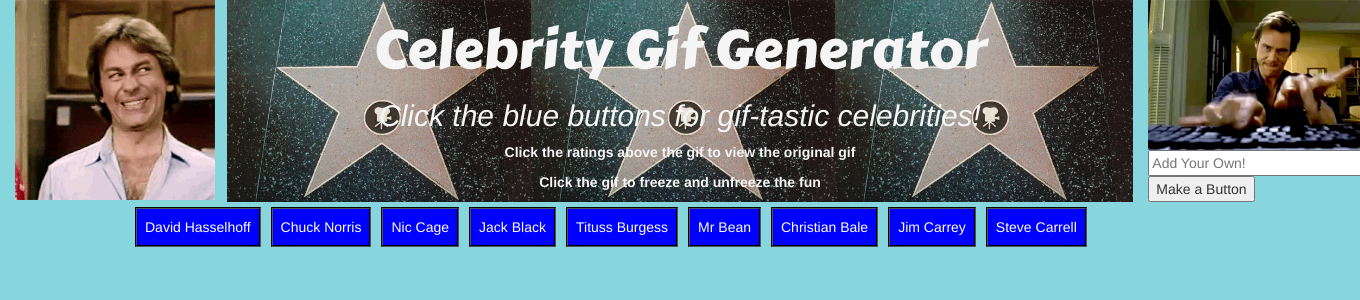
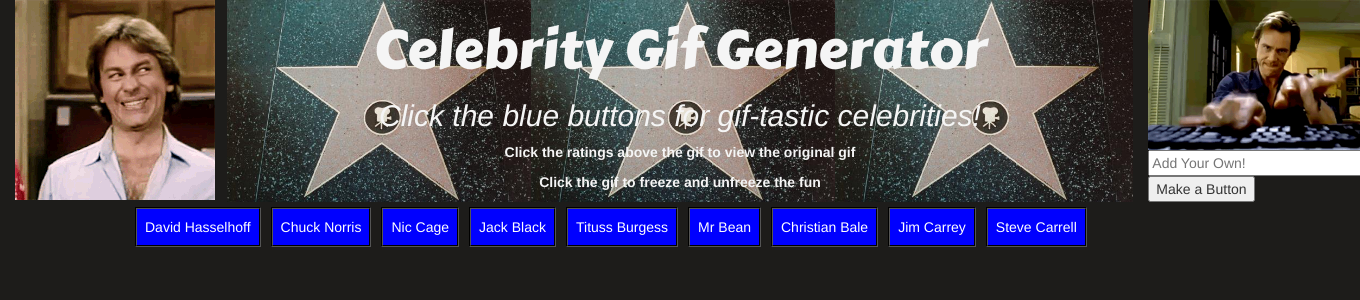
Before and after one commit to ajcarnese/GiphyHW, a PHP site: page / in a window 1360 px wide; the page is wider, and only the part inside the window is pictured. Shown: the top 300 px of that part. Run offline with PHP 8.4, Linux system fonts and the light colour scheme.

Commit message:
small fixes to color scheme

```diff
--- a/assets/css/style.css
+++ b/assets/css/style.css
@@ -43,7 +43,7 @@ h3 {
 }
 
 html {
-	background-color: #87d6de;
+	background-color: #1d1c1a;
 }
 
 .gif {
@@ -54,4 +54,5 @@ html {
 
 .ratings {
 	width: 255px;
+	font-weight: bold;
 }
```
Also changed, not shown: assets/images/home_alone.gif (added).
